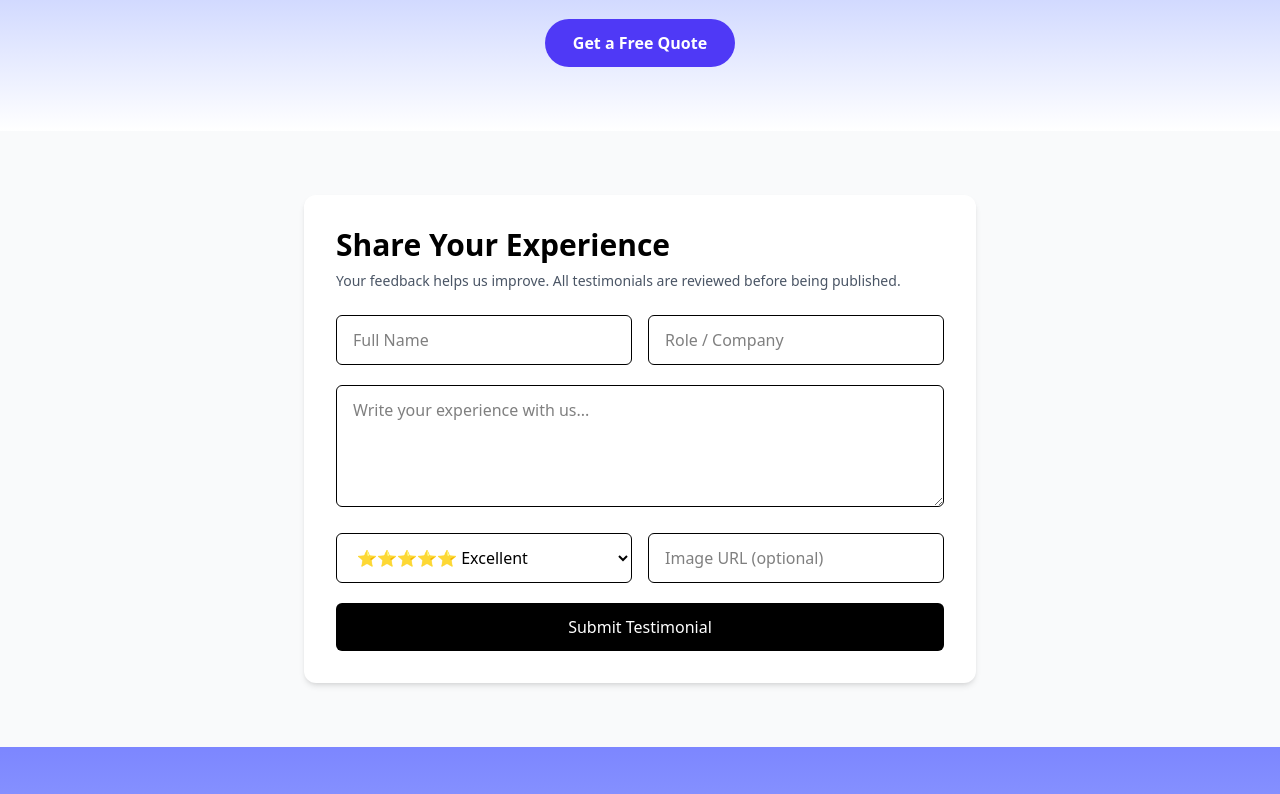
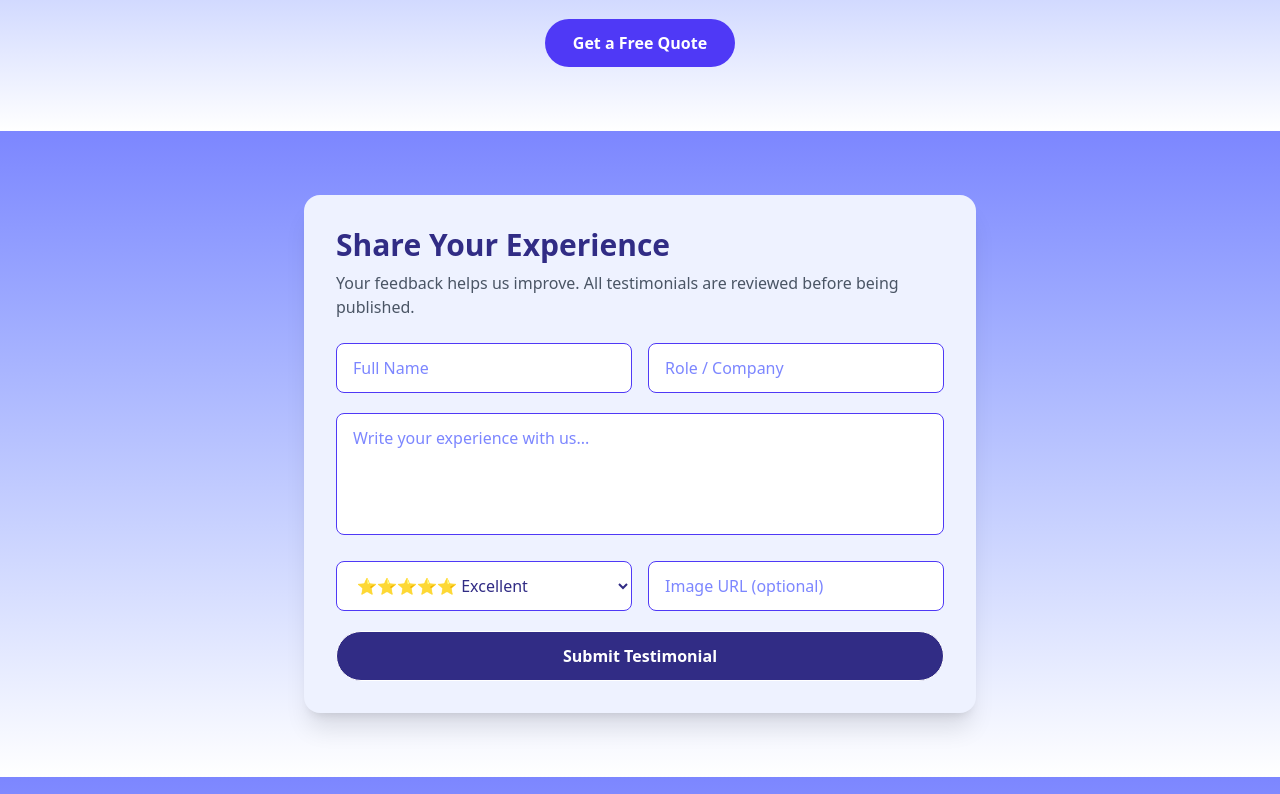
Before and after one commit to Kaleem362/matrix_web_solutions, a React (Vite) app: page / in a window 1280 px wide. Shown: the part 3186-3980 px from the top of the page. Built offline with nearby package versions, Linux system fonts and the light colour scheme; no server answers.

Commit message:
for coloring done & socket.io is remaining in the public route approved testimonials for automatic detection

```diff
--- a/Components/ServicesSection.jsx
+++ b/Components/ServicesSection.jsx
@@ -350,9 +350,7 @@ const ServicesSection = () => {
         className="max-w-6xl mx-auto text-center"
       >
         <h2
-          className={`text-3xl sm:text-4xl md:text-5xl font-extrabold font-poppins ${
-            theme === "dark" ? "text-white" : "text-white"
-          }`}
+          className={`text-3xl sm:text-4xl md:text-5xl font-extrabold font-poppins text-white`}
         >
           Our Services
         </h2>
--- a/Components/TestimonialForm.jsx
+++ b/Components/TestimonialForm.jsx
@@ -1,7 +1,10 @@
 import React, { useState } from "react";
 import axios from "axios";
+import { useStore } from "../src/Context/UseStore";
 
 const TestimonialForm = () => {
+
+  const {theme} = useStore(useStore);
   const [formData, setFormData] = useState({
     name: "",
     role: "",
@@ -45,12 +48,14 @@ const TestimonialForm = () => {
           headers: {
             "Content-Type": "application/json",
           },
-        }
+        },
       );
-
       setSuccess(
-        "Thank you for your feedback! Your testimonial will be reviewed before publishing."
+        "Thank you for your feedback! Your testimonial will be reviewed before publishing.",
       );
+      setTimeout(() => {
+        setSuccess("");
+      }, 5000);
 
       setFormData({
         name: "",
@@ -62,7 +67,7 @@ const TestimonialForm = () => {
     } catch (err) {
       setError(
         err?.response?.data?.message ||
-          "Something went wrong. Please try again later."
+          "Something went wrong. Please try again later.",
       );
     } finally {
       setLoading(false);
@@ -70,29 +75,71 @@ const TestimonialForm = () => {
   };
 
   return (
-    <section className="bg-gray-50 py-16 px-4">
-      <div className="max-w-2xl mx-auto bg-white rounded-xl shadow-md p-8">
-        <h2 className="text-3xl font-bold mb-2">Share Your Experience</h2>
+    <section className={`w-full px-4 sm:px-8 lg:px-16 py-16 ${
+        theme === "dark"
+          ? "bg-linear-to-b from-black via-indigo-950 to-indigo-900 text-white"
+          : "bg-linear-to-b from-indigo-400 to-white text-white"
+      }`}>
+      <div
+  className={`
+    max-w-2xl mx-auto rounded-2xl shadow-xl
+    p-5 sm:p-6 md:p-8
+    transition-colors duration-300
 
-        <p className="text-gray-600 mb-6 text-sm">
-          Your feedback helps us improve. All testimonials are reviewed before
-          being published.
+    ${
+                  theme === "dark"
+                    ? " bg-indigo-400/30  border-white border"
+                    : "bg-indigo-50 border-indigo-200"
+                }
+  `}
+>
+  {/* Heading */}
+  <h2
+    className={`
+      text-2xl sm:text-3xl font-bold mb-2
+      ${theme === "dark" ? "text-white" : "text-indigo-900"}
+    `}
+  >
+    Share Your Experience
+  </h2>
+
+  {/* Description */}
+  <p
+    className={`
+      mb-6 text-sm sm:text-base
+      ${theme === "dark" ? "text-indigo-100" : "text-gray-600"}
+    `}
+  >
+    Your feedback helps us improve. All testimonials are reviewed before being
+    published.
   </p>
 
+  {/* Success Message */}
   {success && (
-          <div className="mb-5 rounded-lg border border-green-200 bg-green-50 p-4 text-green-700 text-sm">
+    <div
+      className={`
+        mb-5 rounded-lg p-4 text-sm
+        ${
+          theme === "dark"
+            ? "bg-white/10 border border-indigo-600 text-indigo-100"
+            : "bg-indigo-50 border border-indigo-600 text-indigo-900"
+        }
+      `}
+    >
       {success}
     </div>
   )}
 
+  {/* Error Message */}
   {error && (
-          <div className="mb-5 rounded-lg border border-red-200 bg-red-50 p-4 text-red-700 text-sm">
+    <div className="mb-5 rounded-lg p-4 text-sm border border-red-300 bg-red-50 text-red-700">
       {error}
     </div>
   )}
 
+  {/* Form */}
   <form onSubmit={handleSubmit} className="space-y-5">
-          <div className="grid grid-cols-1 md:grid-cols-2 gap-4">
+    <div className="grid grid-cols-1 sm:grid-cols-2 gap-4">
       <input
         type="text"
         name="name"
@@ -100,7 +147,15 @@ const TestimonialForm = () => {
         value={formData.name}
         onChange={handleChange}
         required
-              className="w-full rounded-md border px-4 py-3"
+        className={`
+          w-full rounded-lg px-4 py-3 text-sm sm:text-base
+          focus:outline-none focus:ring-2 focus:ring-indigo-600
+          ${
+            theme === "dark"
+              ? "bg-indigo-900/60  border border-white text-white placeholder-white/80"
+              : "bg-white border border-indigo-600 text-indigo-900 placeholder-indigo-400"
+          }
+        `}
       />
 
       <input
@@ -110,7 +165,15 @@ const TestimonialForm = () => {
         value={formData.role}
         onChange={handleChange}
         required
-              className="w-full rounded-md border px-4 py-3"
+        className={`
+          w-full rounded-lg px-4 py-3 text-sm sm:text-base
+          focus:outline-none focus:ring-2 focus:ring-indigo-600
+          ${
+            theme === "dark"
+              ? "bg-indigo-900/60  border border-white text-white placeholder-white/80"
+              : "bg-white border border-indigo-600 text-indigo-900 placeholder-indigo-400"
+          }
+        `}
       />
     </div>
 
@@ -121,15 +184,31 @@ const TestimonialForm = () => {
       onChange={handleChange}
       rows="4"
       required
-            className="w-full rounded-md border px-4 py-3"
+      className={`
+        w-full rounded-lg px-4 py-3 resize-none text-sm sm:text-base
+        focus:outline-none focus:ring-2 focus:ring-indigo-600
+        ${
+          theme === "dark"
+            ? "bg-indigo-900/60  border border-white text-white placeholder-white/80"
+            : "bg-white border border-indigo-600 text-indigo-900 placeholder-indigo-400"
+        }
+      `}
     />
 
-          <div className="grid grid-cols-1 md:grid-cols-2 gap-4">
+    <div className="grid grid-cols-1 sm:grid-cols-2 gap-4">
       <select
         name="rating"
         value={formData.rating}
         onChange={handleChange}
-              className="w-full rounded-md border px-4 py-3"
+        className={`
+          w-full rounded-lg px-4 py-3 text-sm sm:text-base
+          focus:outline-none focus:ring-2 focus:ring-indigo-600
+          ${
+            theme === "dark"
+              ? "bg-indigo-900/60  border border-white text-white placeholder-white/80"
+              : "bg-white border border-indigo-600 text-indigo-900 placeholder-indigo-400"
+          }
+        `}
       >
         <option value={5}>⭐⭐⭐⭐⭐ Excellent</option>
         <option value={4}>⭐⭐⭐⭐ Very Good</option>
@@ -138,26 +217,42 @@ const TestimonialForm = () => {
         <option value={1}>⭐ Poor</option>
       </select>
 
-            {/* ✅ STRING IMAGE INPUT */}
       <input
         type="text"
         name="image"
         placeholder="Image URL (optional)"
         value={formData.image}
         onChange={handleChange}
-              className="w-full rounded-md border px-4 py-3"
+        className={`
+          w-full rounded-lg px-4 py-3 text-sm sm:text-base
+          focus:outline-none focus:ring-2 focus:ring-indigo-600
+          ${
+            theme === "dark"
+              ? "bg-indigo-900/60  border border-white text-white placeholder-white/80"
+              : "bg-white border border-indigo-600 text-indigo-900 placeholder-indigo-400"
+          }
+        `}
       />
     </div>
 
     <button
       type="submit"
       disabled={loading}
-            className="w-full rounded-md bg-black py-3 text-white font-medium disabled:opacity-60"
+      className={`
+        w-full rounded-full py-3 font-semibold transition
+        disabled:opacity-60
+        ${
+          theme === "dark"
+            ? "bg-indigo-600 hover:bg-indigo-700 text-white"
+            : "bg-indigo-900 hover:bg-white border hover:text-indigo-900 hover:border-indigo-700 hover:border text-white"
+        }
+      `}
     >
       {loading ? "Submitting..." : "Submit Testimonial"}
     </button>
   </form>
 </div>
+
     </section>
   );
 };
--- a/src/Admin/Components/Testimonials/Testimonials.jsx
+++ b/src/Admin/Components/Testimonials/Testimonials.jsx
@@ -44,11 +44,7 @@ const Testimonials = () => {
   useEffect(() => {
     // Component load hotay hi admin ko saare testimonials mil jate hain
     fetchTestimonials();
-    const interval = setInterval(() => {
-    fetchTestimonials();
-  }, 10000); // every 10 seconds
 
-  return () => clearInterval(interval);
   }, []);
 
   // =========================================
```
Lines whose indentation alone changed are shown as unchanged.
